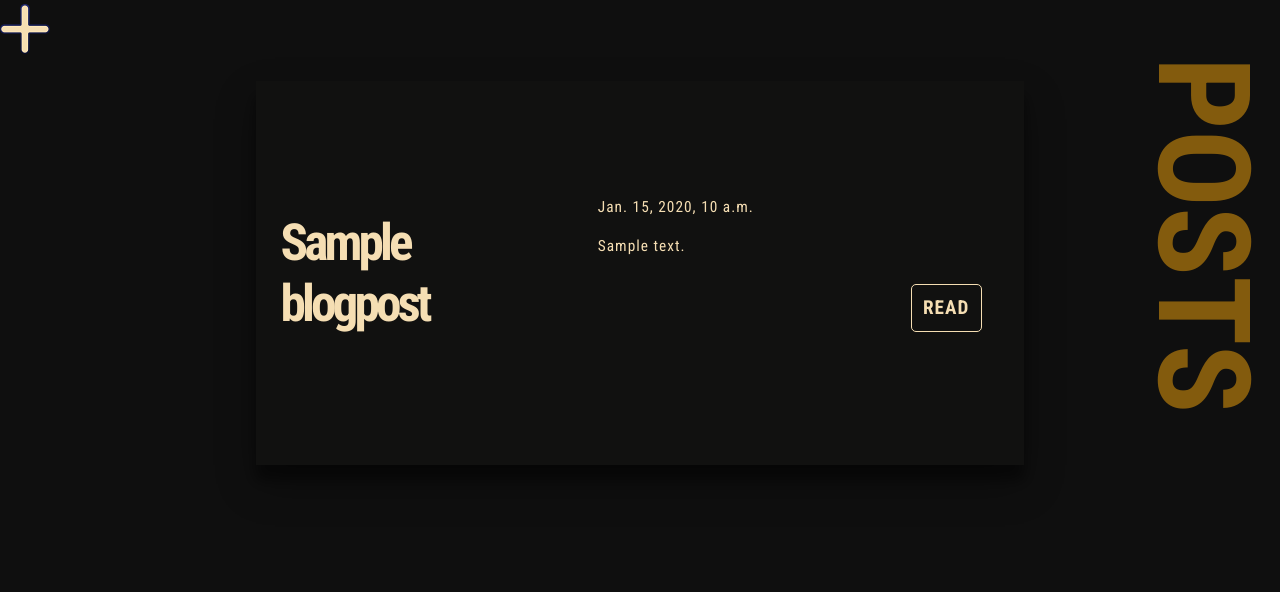
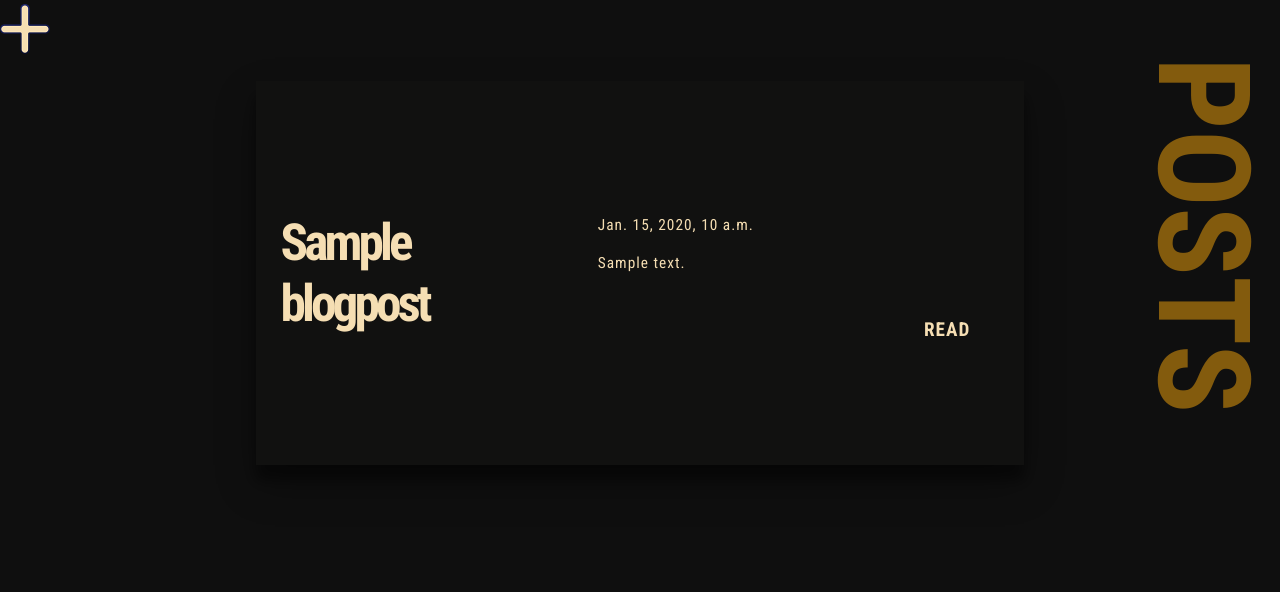
Before and after one commit to loetcodes/blogWebApp, a Django app: template blogapp/templates/blogapp/post_list.html in a window 1280 px wide. Shown: the part 988-1580 px from the top of the page. Run offline with Django 3.2, Linux system fonts and the light colour scheme; the template is opened without the code that fills it: values that come from a table or form of the project are taken from there, others are empty; tables that the repository leaves empty hold one stand-in row (values such as "Sample post"); some web fonts are replaced.

Commit message:
theme edit

```diff
--- a/blogapp/static/blogapp/css/black_yellow_theme.css
+++ b/blogapp/static/blogapp/css/black_yellow_theme.css
@@ -226,7 +226,7 @@
     font-size: 1.2vw;
     line-height: 1.5vw;
     display: grid;
-    grid-gap: 5%;
+    grid-gap: 10%;
 }
 
 .about-card {
@@ -241,7 +241,9 @@
 .post-button {
     text-align: right;
     margin: 4% 2%;
+    margin-bottom: 0%;
     padding: 5% 0%;
+    padding-bottom: 0%;
 
 }
 
@@ -252,14 +254,13 @@
     font-weight: 900;
     font-size: 1.5vw;
     letter-spacing: 1px;
-    border: 1px solid;
+    /*border: 1px solid;*/
     border-radius: 5px;
     padding: 3%;
 }
 
 .post-nav:hover{
-    background: var(--burgundy_like, black);
-    background: #f5deb3;
+    background: var(--nav-link-hover, rgb(167, 115, 13));
     color: black;
 }
 
```
